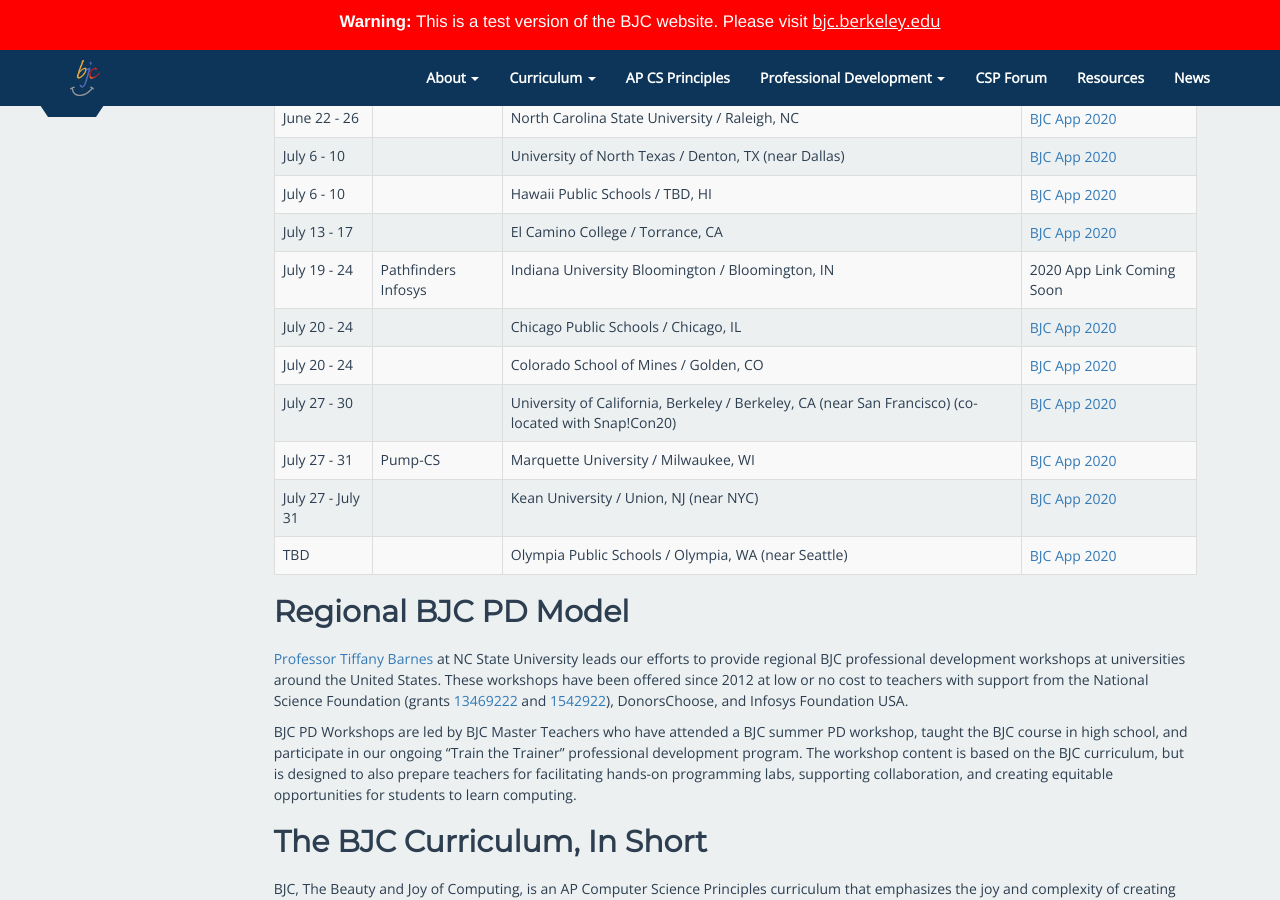
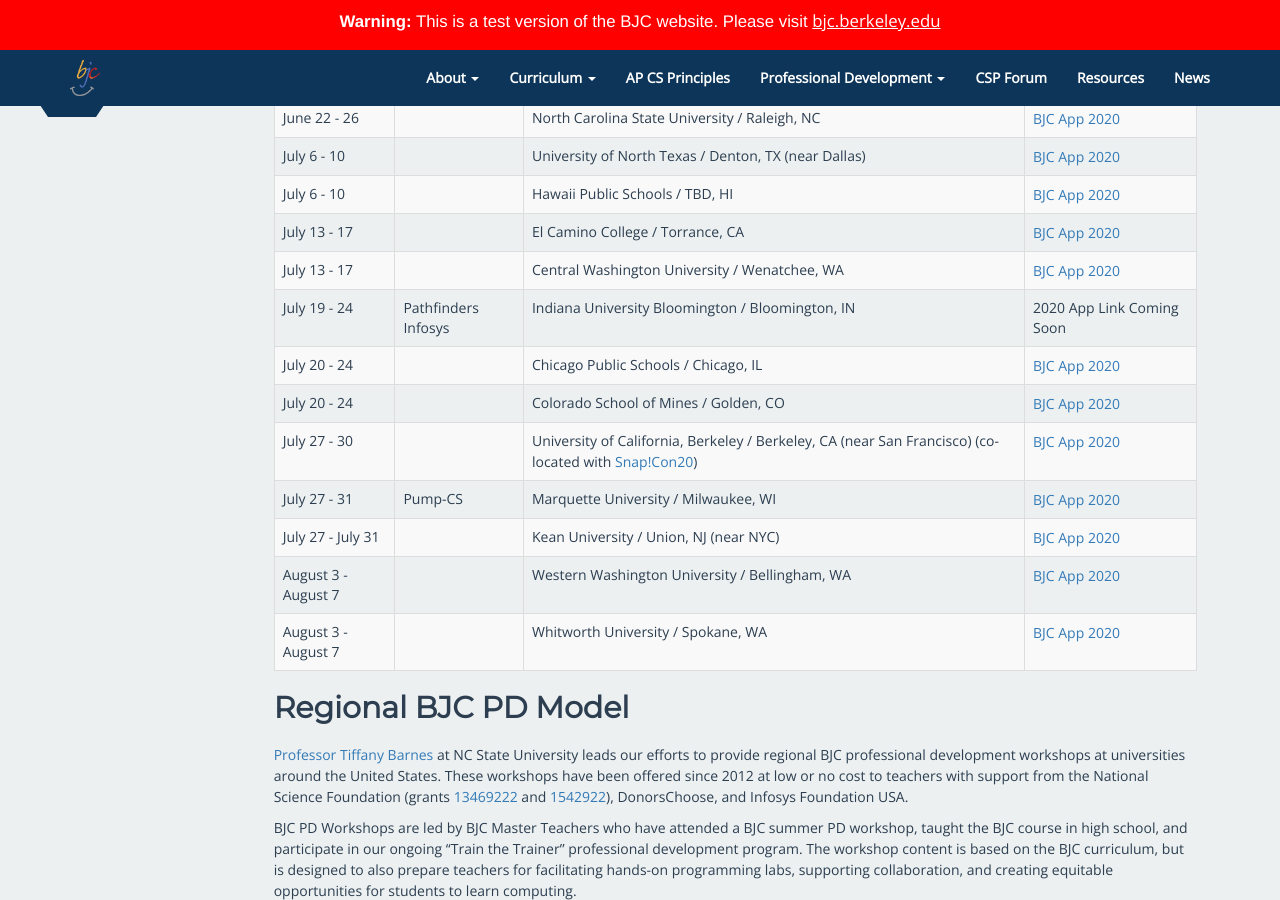
Before and after one commit to beautyjoy/beautyjoy.github.io, a Jekyll site: the page built from summer-pd/index.md, in a window 1280 px wide and 900 px high, scrolled down 1150 px. Built offline with Jekyll 4.4.1, drawn with Linux system fonts in a browser that asks for light colours.

Commit message:
new WA locations

```diff
--- a/summer-pd/index.md
+++ b/summer-pd/index.md
@@ -84,6 +84,12 @@
 	<td><a href="https://bjc.link/pdapp20">BJC App 2020</a></td>
   </tr>
   <tr>
+    <td>July 13 - 17</td>
+	<td></td>
+    <td>Central Washington University / Wenatchee, WA</td>
+	<td><a href="https://bjc.link/pdapp20">BJC App 2020</a></td>
+  </tr>
+  <tr>
     <td>July 19 - 24</td>
 	<td>Pathfinders Infosys</td>
     <td>Indiana University Bloomington / Bloomington, IN</td>
@@ -111,7 +117,7 @@
   <tr>
     <td>July 27 - 30</td>
 	<td></td>
-    <td>University of California, Berkeley / Berkeley, CA (near San Francisco) (co-located with Snap!Con20)</td>
+    <td>University of California, Berkeley / Berkeley, CA (near San Francisco) (co-located with <a href='https://snapcon.org'>Snap!Con20</a>)</td>
 	<td><a href="https://bjc.link/pdapp20">BJC App 2020</a></td>
   </tr>
 
@@ -128,9 +134,15 @@
 	<td><a href="https://bjc.link/pdapp20">BJC App 2020</a></td>
   </tr>
   <tr>
-    <td>TBD</td>
+    <td>August 3 - August 7</td>
 	<td></td>
-    <td>Olympia Public Schools / Olympia, WA (near Seattle)</td>
+    <td>Western Washington University / Bellingham, WA</td>
+	<td><a href="https://bjc.link/pdapp20">BJC App 2020</a></td>
+  </tr>
+  <tr>
+    <td>August 3 - August 7</td>
+	<td></td>
+    <td>Whitworth University / Spokane, WA</td>
 	<td><a href="https://bjc.link/pdapp20">BJC App 2020</a></td>
   </tr>
  </tbody>
```
